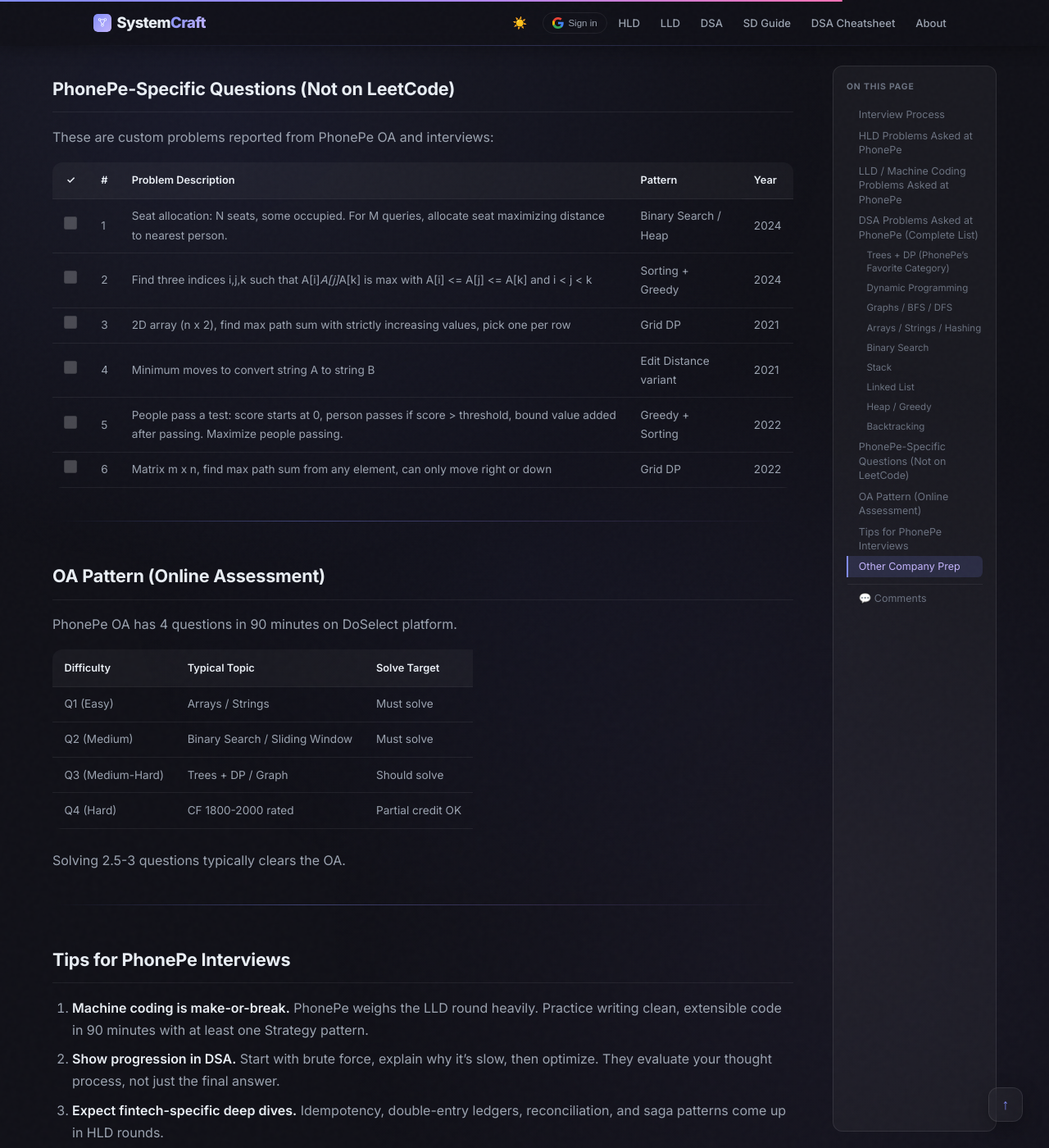
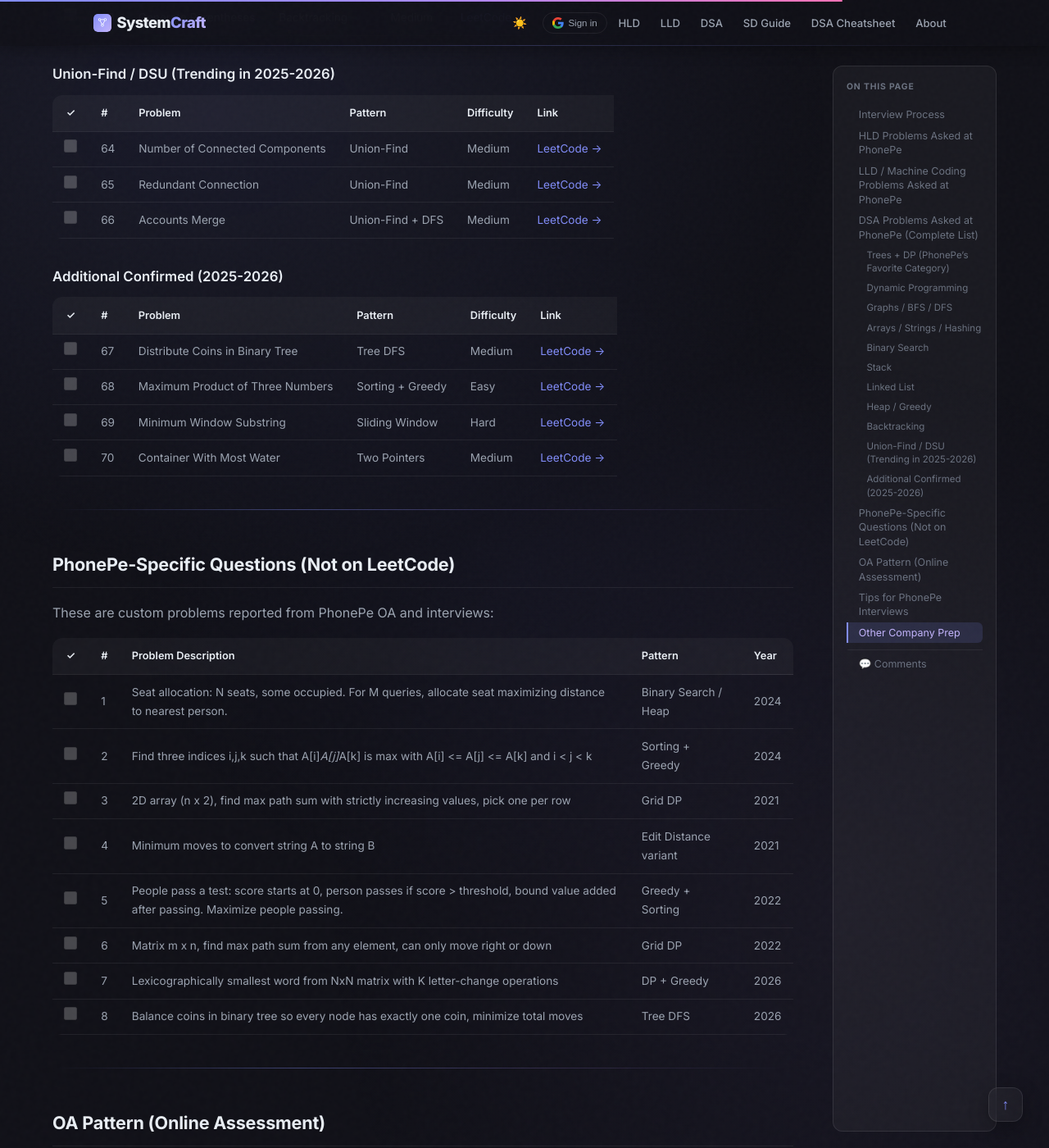
Before and after one commit to iluzn/HLD-Designs, a Jekyll site: the page built from pages/companies/phonpe.md, in a window 1280 px wide and 1400 px high, scrolled down 5719 px. Shown: the whole window at 82% size. Built offline with Jekyll 4.4.1, drawn with Linux system fonts in a browser that asks for light colours; nearby versions of some CDN libraries; comment, search, counter and statistics services are not loaded; some of the changed text lies outside the part shown.

Commit message:
feat: add Union-Find, recent 2025-2026 problems, new LLD questions to PhonePe page

```diff
--- a/pages/companies/phonpe.md
+++ b/pages/companies/phonpe.md
@@ -70,9 +70,10 @@ PhonePe is one of India's most competitive fintech companies. The interview proc
 | 3 | Splitwise | 🟡 Intermediate | [Read →](/lld/Splitwise) |
 | 4 | Dispute/Ticket Resolution Service | 🟡 Intermediate | — |
 | 5 | Vehicle Rental System | 🟡 Intermediate | — |
-| 6 | Music Player | 🟡 Intermediate | [Read →](/lld/MusicPlayer) |
+| 6 | Journey Service (dynamic fare + promotions) | 🟡 Intermediate | — |
+| 7 | Music Player | 🟡 Intermediate | [Read →](/lld/MusicPlayer) |
 
-**Most asked machine coding:** Multilevel Cache and Dispute Resolution Service appear repeatedly across 2023-2025 experiences.
+**Most asked machine coding:** Multilevel Cache and Dispute Resolution Service appear repeatedly (2023-2026). Recent reports show take-home format on CodeSignal (90 min, submit ZIP, then 30-min code review call).
 
 ---
 
@@ -186,6 +187,23 @@ PhonePe is one of India's most competitive fintech companies. The interview proc
 | 62 | Combination Sum | Backtracking | Medium | [LeetCode →](https://leetcode.com/problems/combination-sum/) |
 | 63 | Generate Parentheses | Backtracking | Medium | [LeetCode →](https://leetcode.com/problems/generate-parentheses/) |
 
+### Union-Find / DSU (Trending in 2025-2026)
+
+| # | Problem | Pattern | Difficulty | Link |
+|---|---------|---------|-----------|------|
+| 64 | Number of Connected Components | Union-Find | Medium | [LeetCode →](https://leetcode.com/problems/number-of-connected-components-in-an-undirected-graph/) |
+| 65 | Redundant Connection | Union-Find | Medium | [LeetCode →](https://leetcode.com/problems/redundant-connection/) |
+| 66 | Accounts Merge | Union-Find + DFS | Medium | [LeetCode →](https://leetcode.com/problems/accounts-merge/) |
+
+### Additional Confirmed (2025-2026)
+
+| # | Problem | Pattern | Difficulty | Link |
+|---|---------|---------|-----------|------|
+| 67 | Distribute Coins in Binary Tree | Tree DFS | Medium | [LeetCode →](https://leetcode.com/problems/distribute-coins-in-binary-tree/) |
+| 68 | Maximum Product of Three Numbers | Sorting + Greedy | Easy | [LeetCode →](https://leetcode.com/problems/maximum-product-of-three-numbers/) |
+| 69 | Minimum Window Substring | Sliding Window | Hard | [LeetCode →](https://leetcode.com/problems/minimum-window-substring/) |
+| 70 | Container With Most Water | Two Pointers | Medium | [LeetCode →](https://leetcode.com/problems/container-with-most-water/) |
+
 ---
 
 ## PhonePe-Specific Questions (Not on LeetCode)
@@ -200,6 +218,8 @@ These are custom problems reported from PhonePe OA and interviews:
 | 4 | Minimum moves to convert string A to string B | Edit Distance variant | 2021 |
 | 5 | People pass a test: score starts at 0, person passes if score > threshold, bound value added after passing. Maximize people passing. | Greedy + Sorting | 2022 |
 | 6 | Matrix m x n, find max path sum from any element, can only move right or down | Grid DP | 2022 |
+| 7 | Lexicographically smallest word from NxN matrix with K letter-change operations | DP + Greedy | 2026 |
+| 8 | Balance coins in binary tree so every node has exactly one coin, minimize total moves | Tree DFS | 2026 |
 
 ---
 
```
